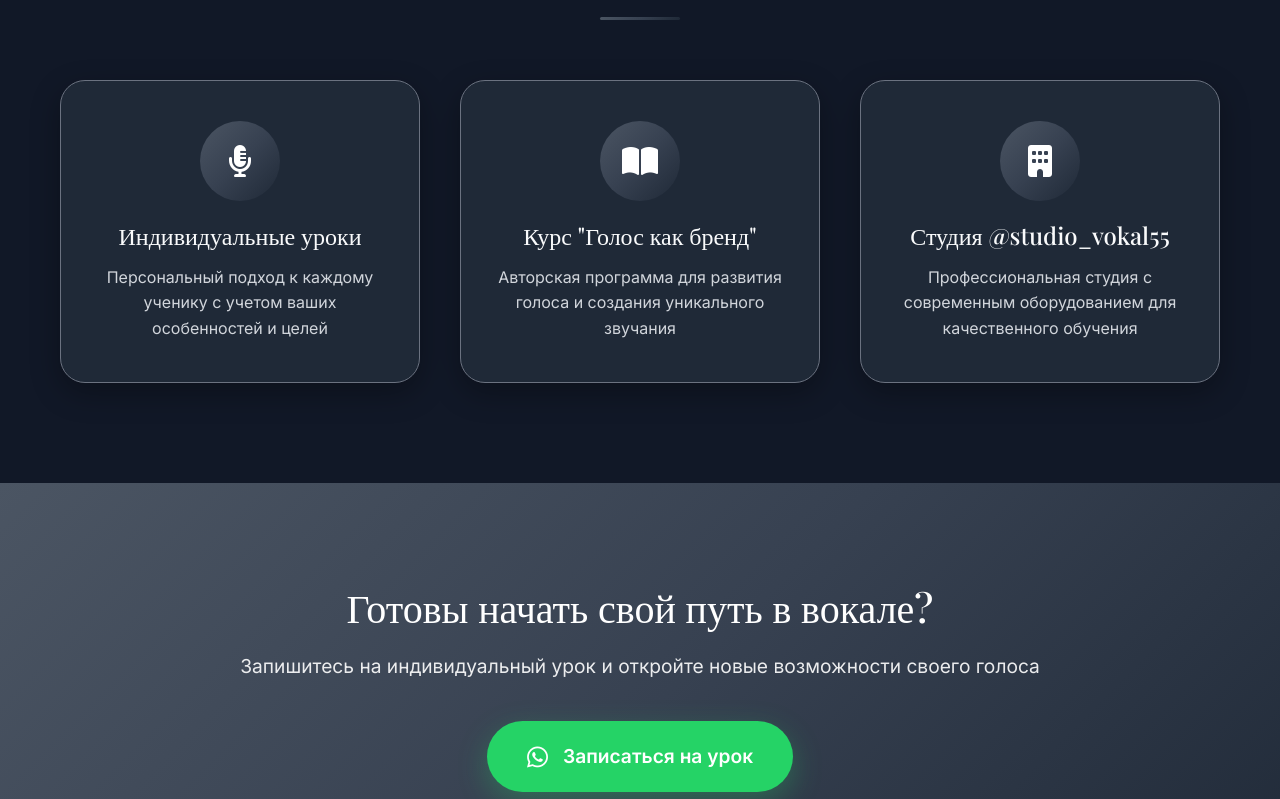
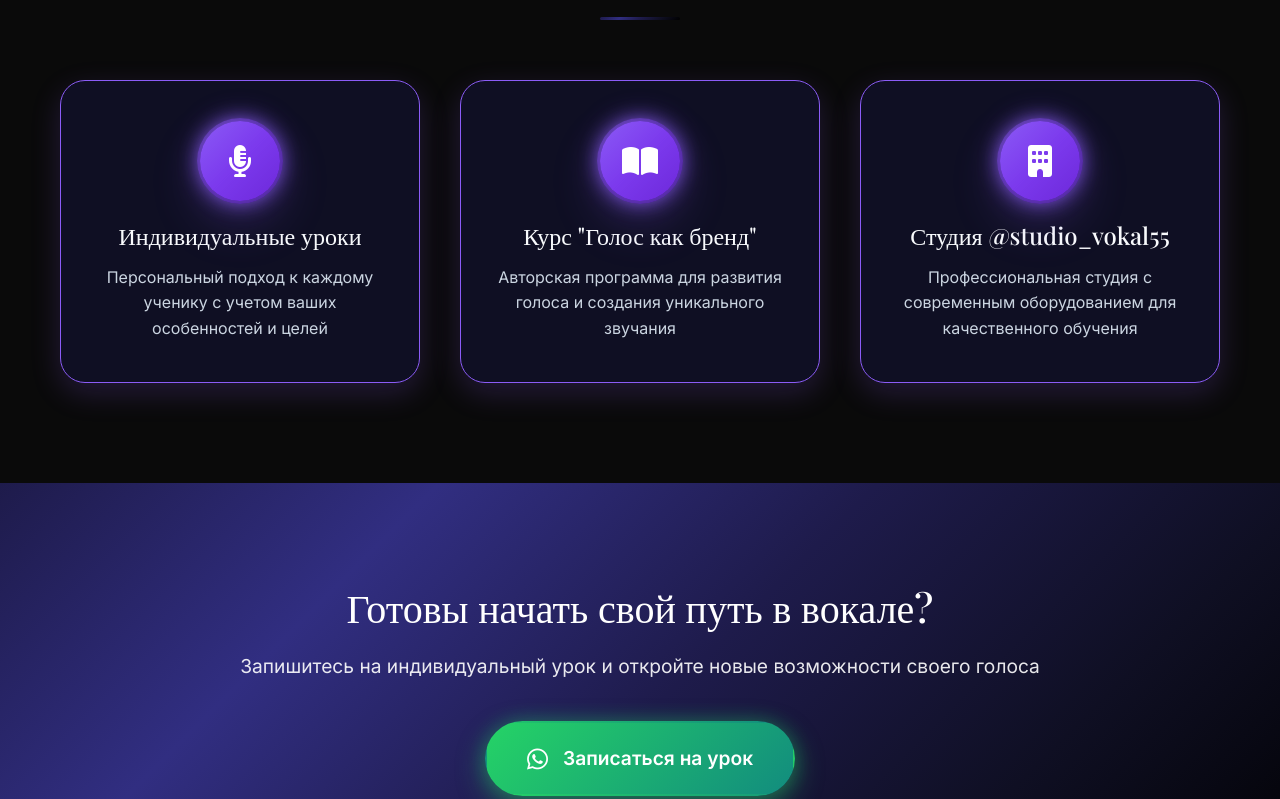
Before and after one commit to diapwolf/site_polina_vayc, a plain HTML site: page index.html in a window 1280 px wide. Shown: the part 1644-2443 px from the top of the page. Drawn offline with nearby package versions, Linux system fonts and the light colour scheme; a web font is replaced by a local one.

Commit message:
Драматическое обновление дизайна: темная тема, продвинутые анимации, эффекты частиц и улучшенная интерактивность

```diff
--- a/script.js
+++ b/script.js
@@ -1,5 +1,7 @@
 // Smooth scrolling for anchor links
 document.addEventListener('DOMContentLoaded', function() {
+    // Создание эффекта частиц
+    createParticleEffect();
     // Add smooth scrolling to all links
     const links = document.querySelectorAll('a[href^="#"]');
     links.forEach(link => {
@@ -209,6 +211,77 @@ document.addEventListener('DOMContentLoaded', function() {
         body.loaded {
             opacity: 1;
         }
+
+        .particle {
+            position: fixed;
+            width: 4px;
+            height: 4px;
+            background: #8b5cf6;
+            border-radius: 50%;
+            pointer-events: none;
+            z-index: 1000;
+            animation: particleFloat 8s linear infinite;
+        }
+
+        @keyframes particleFloat {
+            0% {
+                transform: translateY(100vh) translateX(0) rotate(0deg);
+                opacity: 0;
+            }
+            10% {
+                opacity: 1;
+            }
+            90% {
+                opacity: 1;
+            }
+            100% {
+                transform: translateY(-100px) translateX(100px) rotate(360deg);
+                opacity: 0;
+            }
+        }
     `;
     document.head.appendChild(loadedStyle);
 });
+
+// Функция создания эффекта частиц
+function createParticleEffect() {
+    const particleCount = 50;
+
+    for (let i = 0; i < particleCount; i++) {
+        setTimeout(() => {
+            createParticle();
+        }, i * 200);
+    }
+
+    // Создаем новые частицы каждые 3 секунды
+    setInterval(createParticle, 3000);
+}
+
+function createParticle() {
+    const particle = document.createElement('div');
+    particle.className = 'particle';
+
+    // Случайная позиция по горизонтали
+    particle.style.left = Math.random() * window.innerWidth + 'px';
+
+    // Случайный размер
+    const size = Math.random() * 3 + 2;
+    particle.style.width = size + 'px';
+    particle.style.height = size + 'px';
+
+    // Случайный цвет
+    const colors = ['#8b5cf6', '#7c3aed', '#6d28d9', '#a78bfa'];
+    particle.style.background = colors[Math.floor(Math.random() * colors.length)];
+
+    // Случайная задержка анимации
+    particle.style.animationDelay = Math.random() * 2 + 's';
+
+    document.body.appendChild(particle);
+
+    // Удаляем частицу после анимации
+    setTimeout(() => {
+        if (particle.parentNode) {
+            particle.parentNode.removeChild(particle);
+        }
+    }, 8000);
+}
--- a/style.css
+++ b/style.css
@@ -6,22 +6,25 @@
 }
 
 :root {
-    /* Темная серовая цветовая палитра */
-    --primary-color: #6b7280;
-    --secondary-color: #4b5563;
-    --accent-color: #374151;
-    --soft-gray: #1f2937;
-    --light-gray: #9ca3af;
-    --medium-gray: #6b7280;
-    --dark-gray: #111827;
-    --text-dark: #f9fafb;
-    --text-light: #d1d5db;
+    /* Глубокая темная цветовая палитра */
+    --primary-color: #8b5cf6;
+    --secondary-color: #7c3aed;
+    --accent-color: #6d28d9;
+    --soft-gray: #0f0f23;
+    --light-gray: #a78bfa;
+    --medium-gray: #4c1d95;
+    --dark-gray: #0a0a0a;
+    --darker-gray: #050505;
+    --text-dark: #f8fafc;
+    --text-light: #cbd5e1;
     --white: #ffffff;
-    --gradient-primary: linear-gradient(135deg, #4b5563 0%, #374151 50%, #1f2937 100%);
-    --gradient-soft: linear-gradient(135deg, #374151 0%, #1f2937 100%);
-    --shadow-soft: 0 10px 30px rgba(0, 0, 0, 0.3);
-    --shadow-medium: 0 15px 40px rgba(0, 0, 0, 0.4);
-    --shadow-strong: 0 20px 50px rgba(0, 0, 0, 0.5);
+    --gradient-primary: linear-gradient(135deg, #1e1b4b 0%, #312e81 25%, #1e1b4b 50%, #0f0f23 75%, #000000 100%);
+    --gradient-soft: linear-gradient(135deg, #0f0f23 0%, #1e1b4b 50%, #000000 100%);
+    --gradient-accent: linear-gradient(135deg, #8b5cf6 0%, #7c3aed 50%, #6d28d9 100%);
+    --shadow-soft: 0 10px 30px rgba(139, 92, 246, 0.2);
+    --shadow-medium: 0 15px 40px rgba(139, 92, 246, 0.3);
+    --shadow-strong: 0 20px 50px rgba(139, 92, 246, 0.4);
+    --shadow-glow: 0 0 30px rgba(139, 92, 246, 0.6);
 }
 
 body {
@@ -29,7 +32,27 @@ body {
     line-height: 1.6;
     color: var(--text-dark);
     overflow-x: hidden;
-    background: var(--dark-gray);
+    background: var(--darker-gray);
+    position: relative;
+}
+
+body::before {
+    content: '';
+    position: fixed;
+    top: 0;
+    left: 0;
+    width: 100%;
+    height: 100%;
+    background: radial-gradient(circle at 20% 80%, rgba(139, 92, 246, 0.1) 0%, transparent 50%),
+                radial-gradient(circle at 80% 20%, rgba(124, 58, 237, 0.1) 0%, transparent 50%),
+                radial-gradient(circle at 40% 40%, rgba(109, 40, 217, 0.05) 0%, transparent 50%);
+    z-index: -1;
+    animation: backgroundShift 20s ease-in-out infinite;
+}
+
+@keyframes backgroundShift {
+    0%, 100% { opacity: 1; }
+    50% { opacity: 0.8; }
 }
 
 .container {
@@ -73,8 +96,10 @@ h1, h2, h3, h4, h5, h6 {
 .note {
     position: absolute;
     font-size: 2rem;
-    color: rgba(156, 163, 175, 0.4);
+    color: var(--light-gray);
     animation: float 6s ease-in-out infinite;
+    text-shadow: 0 0 10px var(--primary-color);
+    filter: drop-shadow(0 0 5px var(--primary-color));
 }
 
 .note-1 {
@@ -109,12 +134,20 @@ h1, h2, h3, h4, h5, h6 {
 
 @keyframes float {
     0%, 100% {
-        transform: translateY(0px) rotate(0deg);
-        opacity: 0.4;
+        transform: translateY(0px) rotate(0deg) scale(1);
+        opacity: 0.6;
+    }
+    25% {
+        transform: translateY(-15px) rotate(5deg) scale(1.1);
+        opacity: 0.8;
     }
     50% {
-        transform: translateY(-20px) rotate(10deg);
-        opacity: 0.7;
+        transform: translateY(-30px) rotate(10deg) scale(1.2);
+        opacity: 1;
+    }
+    75% {
+        transform: translateY(-15px) rotate(-5deg) scale(1.1);
+        opacity: 0.8;
     }
 }
 
@@ -144,15 +177,29 @@ h1, h2, h3, h4, h5, h6 {
     height: 100%;
     border-radius: 50%;
     overflow: hidden;
-    box-shadow: var(--shadow-strong);
+    box-shadow: var(--shadow-strong), var(--shadow-glow);
     position: relative;
     z-index: 2;
-    animation: pulse 3s ease-in-out infinite;
+    animation: pulse 3s ease-in-out infinite, rotate 20s linear infinite;
     border: 3px solid var(--primary-color);
     background: var(--soft-gray);
     display: flex;
     align-items: center;
     justify-content: center;
+}
+
+.image-container::after {
+    content: '';
+    position: absolute;
+    top: -5px;
+    left: -5px;
+    right: -5px;
+    bottom: -5px;
+    border-radius: 50%;
+    background: var(--gradient-accent);
+    z-index: -1;
+    animation: rotate 10s linear infinite reverse;
+    opacity: 0.7;
 }
 
 /* Fallback иконка скрыта, так как у нас есть реальное фото */
@@ -199,6 +246,17 @@ h1, h2, h3, h4, h5, h6 {
     }
     100% {
         transform: rotate(360deg);
+    }
+}
+
+@keyframes pulse {
+    0%, 100% {
+        transform: scale(1);
+        box-shadow: var(--shadow-strong), var(--shadow-glow);
+    }
+    50% {
+        transform: scale(1.05);
+        box-shadow: var(--shadow-medium), 0 0 40px var(--primary-color);
     }
 }
 
@@ -406,10 +464,11 @@ h1, h2, h3, h4, h5, h6 {
     border-radius: 25px;
     text-align: center;
     box-shadow: var(--shadow-soft);
-    transition: transform 0.3s ease, box-shadow 0.3s ease;
+    transition: all 0.4s cubic-bezier(0.175, 0.885, 0.32, 1.275);
     position: relative;
     overflow: hidden;
     border: 1px solid var(--primary-color);
+    backdrop-filter: blur(10px);
 }
 
 .service-card::before {
@@ -419,9 +478,10 @@ h1, h2, h3, h4, h5, h6 {
     left: -100%;
     width: 100%;
     height: 100%;
-    background: var(--gradient-primary);
-    opacity: 0.2;
-    transition: left 0.5s ease;
+    background: var(--gradient-accent);
+    opacity: 0.1;
+    transition: left 0.6s ease;
+    z-index: 1;
 }
 
 .service-card:hover::before {
@@ -429,14 +489,16 @@ h1, h2, h3, h4, h5, h6 {
 }
 
 .service-card:hover {
-    transform: translateY(-10px);
-    box-shadow: var(--shadow-medium);
+    transform: translateY(-15px) scale(1.02);
+    box-shadow: var(--shadow-medium), 0 0 30px var(--primary-color);
+    border-color: var(--light-gray);
 }
+
 
 .service-icon {
     width: 80px;
     height: 80px;
-    background: var(--gradient-primary);
+    background: var(--gradient-accent);
     border-radius: 50%;
     display: flex;
     align-items: center;
@@ -444,6 +506,29 @@ h1, h2, h3, h4, h5, h6 {
     margin: 0 auto 20px;
     font-size: 2rem;
     color: var(--white);
+    box-shadow: 0 0 20px var(--primary-color);
+    transition: all 0.3s ease;
+    position: relative;
+    z-index: 2;
+}
+
+.service-icon::before {
+    content: '';
+    position: absolute;
+    top: -3px;
+    left: -3px;
+    right: -3px;
+    bottom: -3px;
+    border-radius: 50%;
+    background: var(--gradient-accent);
+    z-index: -1;
+    opacity: 0.5;
+    animation: pulse 2s ease-in-out infinite;
+}
+
+.service-card:hover .service-icon {
+    transform: scale(1.1) rotate(5deg);
+    box-shadow: 0 0 30px var(--primary-color);
 }
 
 .service-card h3 {
@@ -478,7 +563,7 @@ h1, h2, h3, h4, h5, h6 {
 
 .whatsapp-button {
     display: inline-block;
-    background: #25D366;
+    background: linear-gradient(135deg, #25D366 0%, #128C7E 100%);
     color: var(--white);
     padding: 20px 40px;
     border-radius: 50px;
@@ -487,14 +572,44 @@ h1, h2, h3, h4, h5, h6 {
     font-weight: 600;
     position: relative;
     overflow: hidden;
-    transition: transform 0.3s ease, box-shadow 0.3s ease;
+    transition: all 0.4s cubic-bezier(0.175, 0.885, 0.32, 1.275);
     margin-bottom: 30px;
-    box-shadow: 0 10px 30px rgba(37, 211, 102, 0.3);
+    box-shadow: 0 10px 30px rgba(37, 211, 102, 0.4), 0 0 20px rgba(37, 211, 102, 0.3);
+    border: 2px solid transparent;
+}
+
+.whatsapp-button::before {
+    content: '';
+    position: absolute;
+    top: 0;
+    left: -100%;
+    width: 100%;
+    height: 100%;
+    background: linear-gradient(90deg, transparent, rgba(255, 255, 255, 0.2), transparent);
+    transition: left 0.6s ease;
+}
+
+.whatsapp-button::after {
+    content: '';
+    position: absolute;
+    top: -2px;
+    left: -2px;
+    right: -2px;
+    bottom: -2px;
+    background: linear-gradient(135deg, #25D366, #128C7E, #25D366);
+    border-radius: 50px;
+    z-index: -1;
+    animation: rotate 3s linear infinite;
+    opacity: 0.7;
 }
 
 .whatsapp-button:hover {
-    transform: translateY(-3px);
-    box-shadow: 0 15px 40px rgba(37, 211, 102, 0.4);
+    transform: translateY(-5px) scale(1.05);
+    box-shadow: 0 20px 50px rgba(37, 211, 102, 0.5), 0 0 30px rgba(37, 211, 102, 0.4);
+}
+
+.whatsapp-button:hover::before {
+    left: 100%;
 }
 
 .button-content {
```
